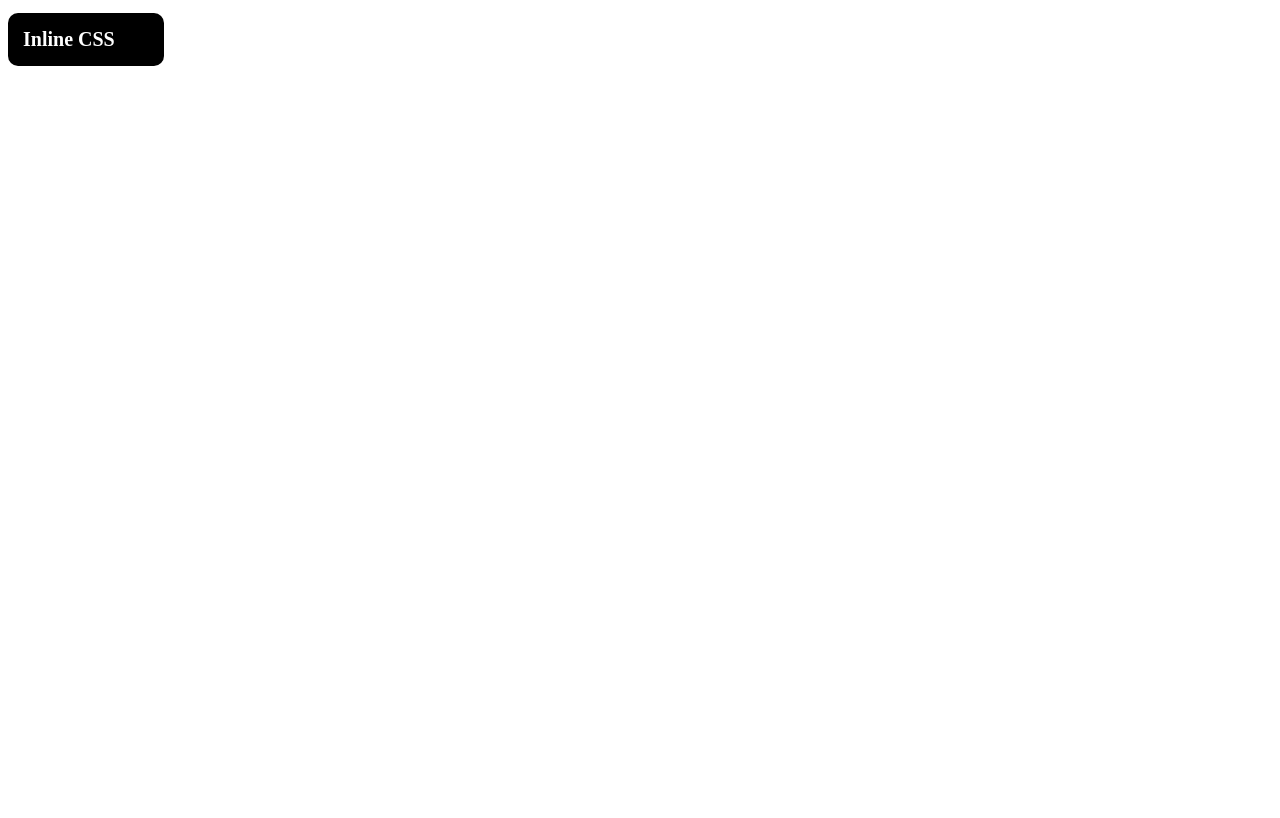
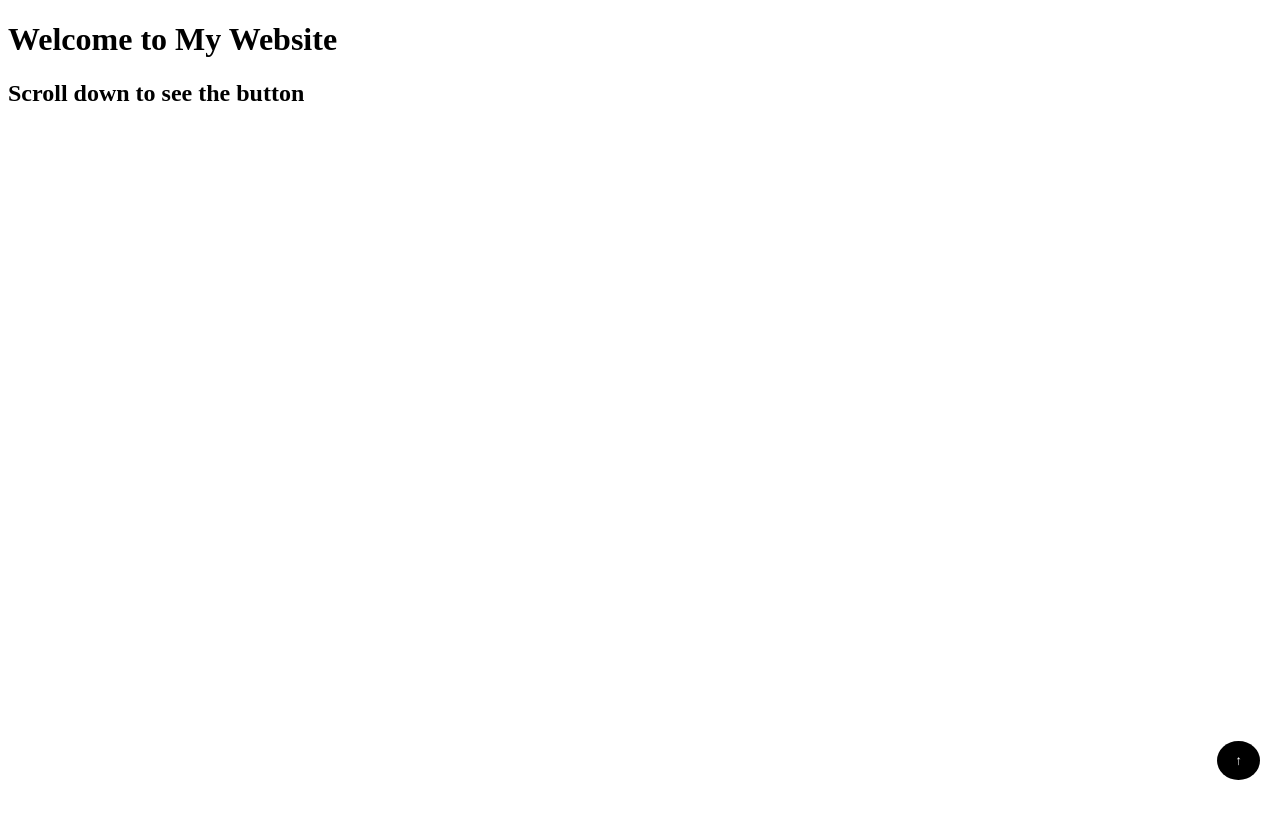
Before and after one commit to Shivamvish26/react-19-learning, a React (Vite) app: page / in a window 1280 px wide. Shown: the top 818 px of the page. Built offline with nearby package versions, Linux system fonts and the light colour scheme.

Commit message:
react learning

```diff
--- a/src/App.jsx
+++ b/src/App.jsx
@@ -20,6 +20,8 @@ import Useeffecthook from "./interview/Useeffecthook";
 import Hanpropeffect from "./interview/Hanpropeffect";
 import Internal from "./interview/Internal";
 import Inline from "./interview/Inline";
+import Inputvaluehook from "./interview/Inputvaluehook";
+import Scrollview from "./interview/Scrollview";
 
 function App() {
   {
@@ -75,10 +77,12 @@ function App() {
       {/* <Nestedloop/> */}
       {/* <Useeffecthook/> */}
       {/* <Hanpropeffect/> */}
+      {/* <Inputvaluehook/> */}
+      <Scrollview/>
 
       {/* CSS */}
       {/* <Internal/> */}
-      <Inline/>
+      {/* <Inline/> */}
     </>
   );
 }
--- /dev/null
+++ b/src/interview/Inputvaluehook.jsx
@@ -0,0 +1,38 @@
+// targeting or focusing the input field using the useRef hook
+// useRef Hook
+import { useRef } from "react";
+
+export default function Inputvaluehook() {
+  const inputStyle = useRef(null);
+  const countRef = useRef(0);
+
+  const handleInput = () => {
+    console.log(inputStyle);
+    inputStyle.current.focus();
+    inputStyle.current.style.color = "red";
+    inputStyle.current.placeholder = "Enter Value";
+    inputStyle.current.value = "123";
+  };
+
+  const handleClick = () => {
+    countRef.current = countRef.current + 1;
+
+    console.log(countRef.current);
+  };
+
+  return (
+    <div>
+      useRef Hook
+      <br />
+      <br />
+      <input type="text" ref={inputStyle} placeholder="Enter Text" />
+      <br />
+      <br />
+      <button onClick={handleInput}>Focus on Input box</button>
+      <br />
+      <br />
+      {/* console log data */}
+      <button onClick={handleClick}>Click Me</button>
+    </div>
+  );
+}
--- /dev/null
+++ b/src/interview/Scrollview.jsx
@@ -0,0 +1,40 @@
+import { useRef } from "react";
+
+export default function Scrollview() {
+  const topRef = useRef(null);
+
+  const scrollToTop = () => {
+    topRef.current.scrollIntoView({
+      behavior: "smooth",
+    });
+  };
+
+  return (
+    <div>
+      <div ref={topRef}>
+        <h1>Welcome to My Website</h1>
+      </div>
+
+      <div style={{ height: "2000px" }}>
+        <h2>Scroll down to see the button</h2>
+      </div>
+
+      <button
+        onClick={scrollToTop}
+        style={{
+          position: "fixed",
+          bottom: "20px",
+          right: "20px",
+          padding: "12px 18px",
+          backgroundColor: "black",
+          color: "white",
+          border: "none",
+          borderRadius: "50%",
+          cursor: "pointer",
+        }}
+      >
+        ↑
+      </button>
+    </div>
+  );
+}
```
